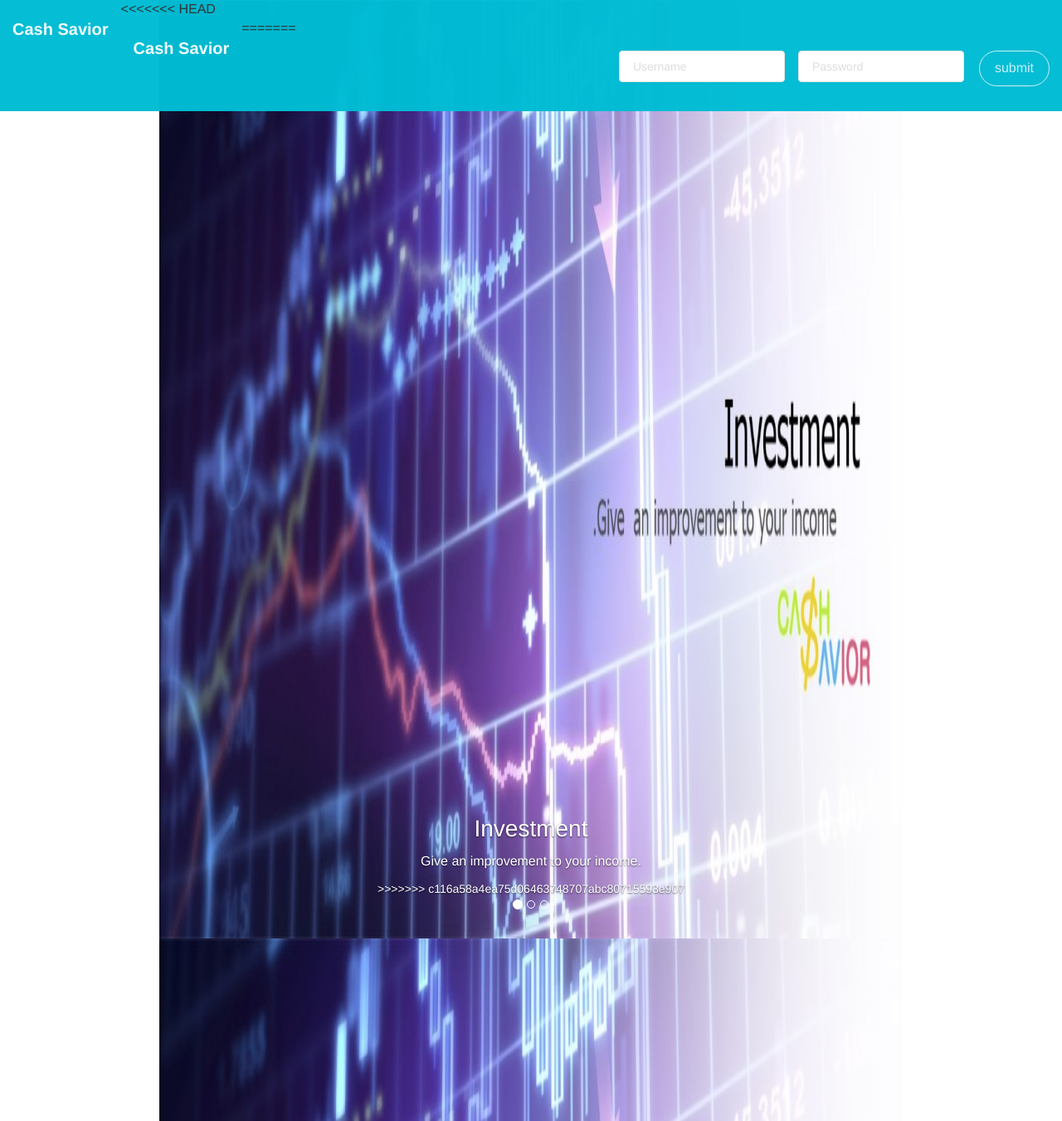
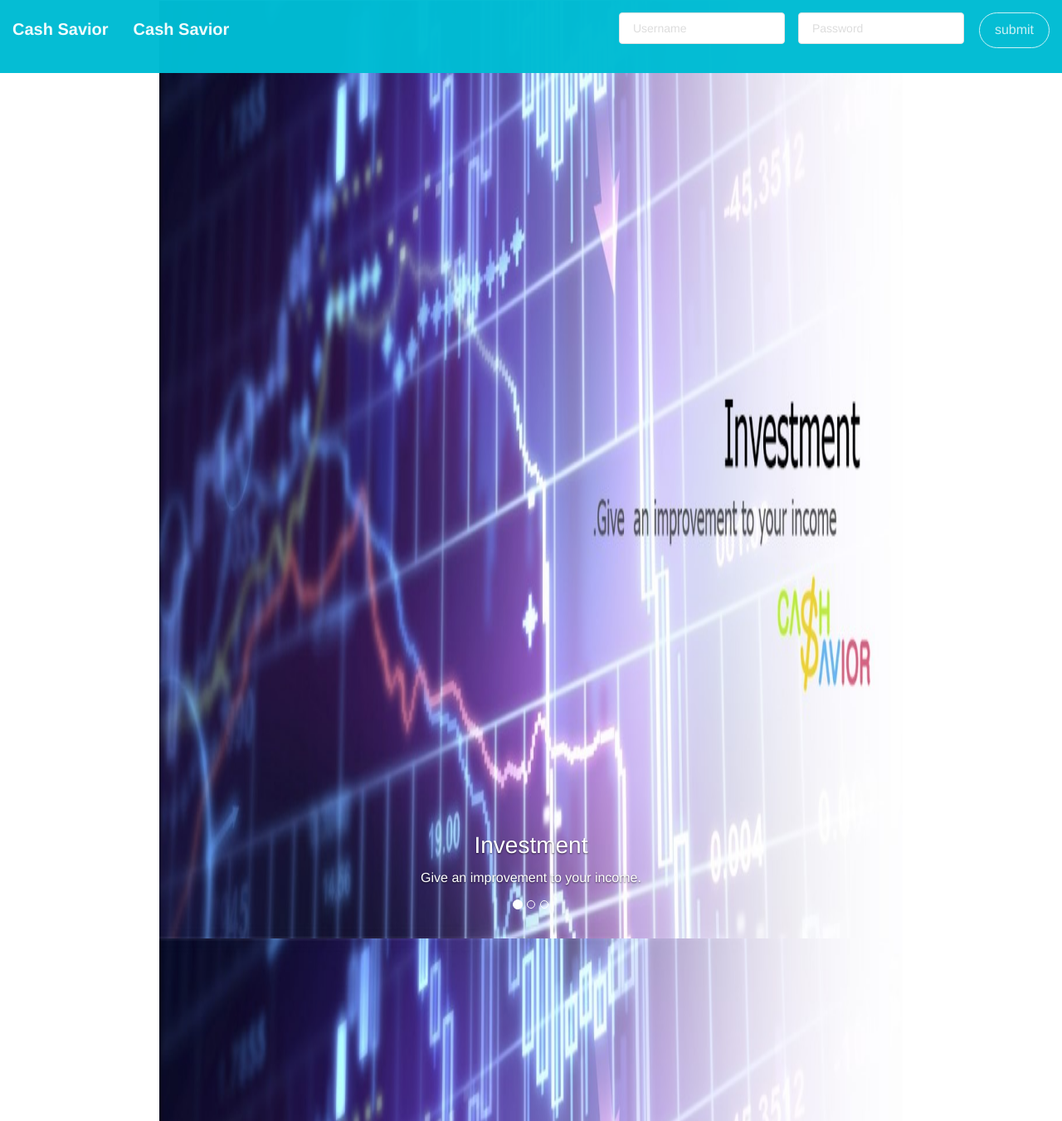
Before and after one commit to fonylew/cashsaviorweb, a PHP site: page /index.html in a window 1280 px wide. Shown: the top 1351 px of the page at 83% size. Run offline with PHP 8.4, Linux system fonts and the light colour scheme; some libraries are stand-ins or nearby versions.

Commit message:
ความพยามในการ merge มหากาพย์ไฟล์ ลบ <<<<<<HEAD ออก เจ้าจงอย่าได้มาเยือนในไฟล์ข้า

```diff
--- a/dashboard.php
+++ b/dashboard.php
@@ -21,7 +21,6 @@
 </head>
 
 <body>
-<<<<<<< HEAD
     <script>
         window.fbAsyncInit = function() {
             FB.init({
@@ -45,8 +44,6 @@
             });
         }
 </script>
-=======
->>>>>>> c116a58a4ea75d06463748707abc80715593e907
     <?php @mysql_connect( "localhost", "zp8461_user", "User1234") or die(mysql_error ()); @mysql_select_db( "zp8461_cashsavior") or die (mysql_error()); ?>
     <?php if( $_GET[ "id"] ){ $userid=$_GET[ 'id']; echo "ID: ". $userid; } if( $_GET[ "name"] ){ $name=$_GET[ 'name']; echo "Welcome ". $name; } ?>
     <?php $selres=mysql_query( "SELECT * FROM users WHERE uid = '$userid'"); $num_rows=mysql_num_rows($selres); $tablename="U" . $userid;
--- a/index.html
+++ b/index.html
@@ -111,7 +111,6 @@
         <div class="col col-xs-12">
             <nav class="navbar navbar-ct-blue navbar-fixed-top" style="background-color: #00BCD4;
                                                                 background-color: rgba(0, 188, 212, 0.98);">
-<<<<<<< HEAD
                 <a class="navbar-brand" href="#">Cash Savior</a>
                 <div class="collapse navbar-collapse">
                     <div class="form-group">
@@ -124,7 +123,6 @@
                                 <div id="status"></div>
                             </li>
                         </ul>
-=======
                     <a class="navbar-brand" href="#">Cash Savior</a>
                     <div class="collapse navbar-collapse">
                         <div class="form-group">
@@ -167,7 +165,6 @@
                     <div class="carousel-caption">
                         <h3>Investment</h3>
                         <p>Give an improvement to your income.</p>
->>>>>>> c116a58a4ea75d06463748707abc80715593e907
                     </div>
                 </div>
             </nav>
```
